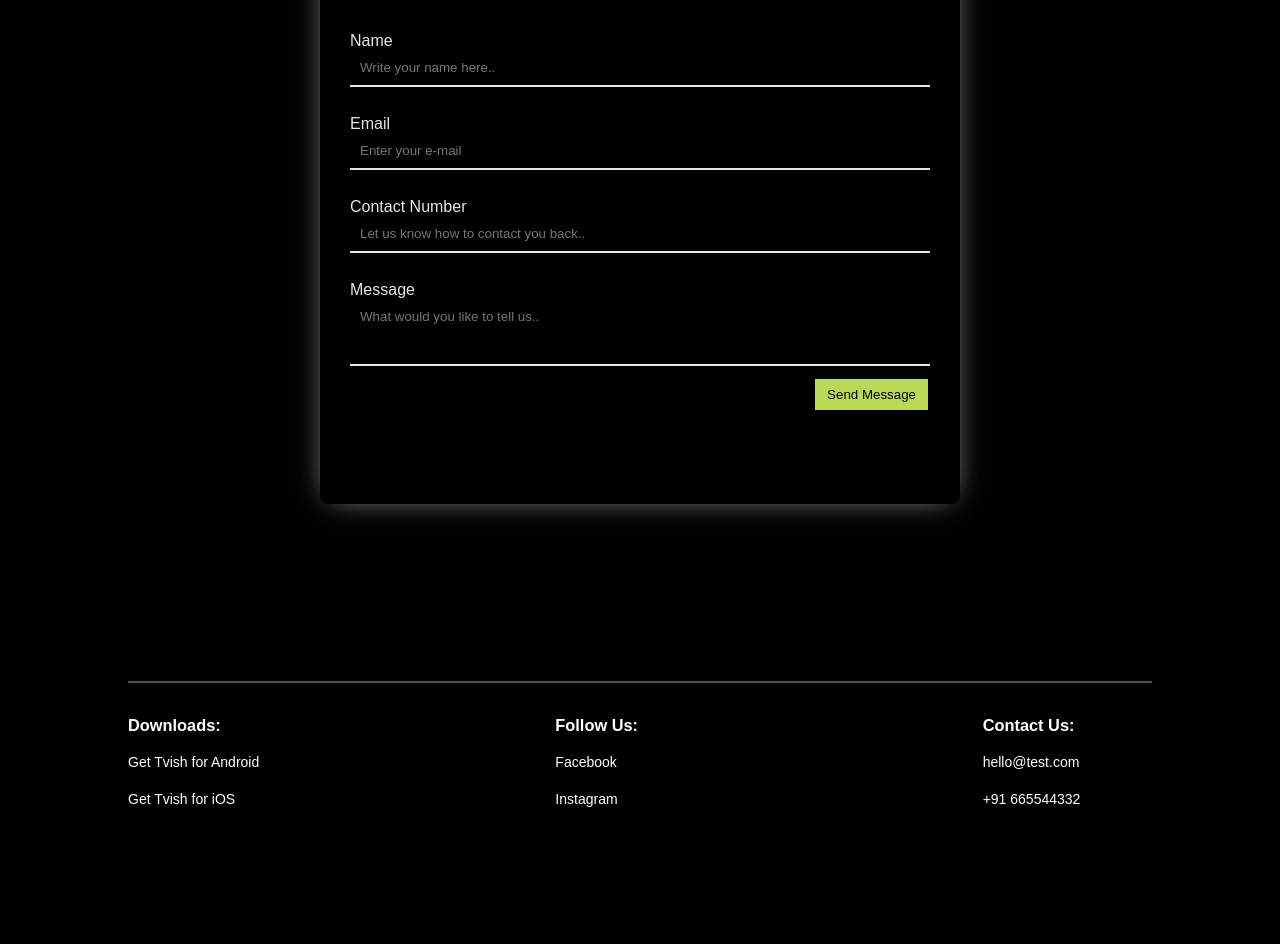
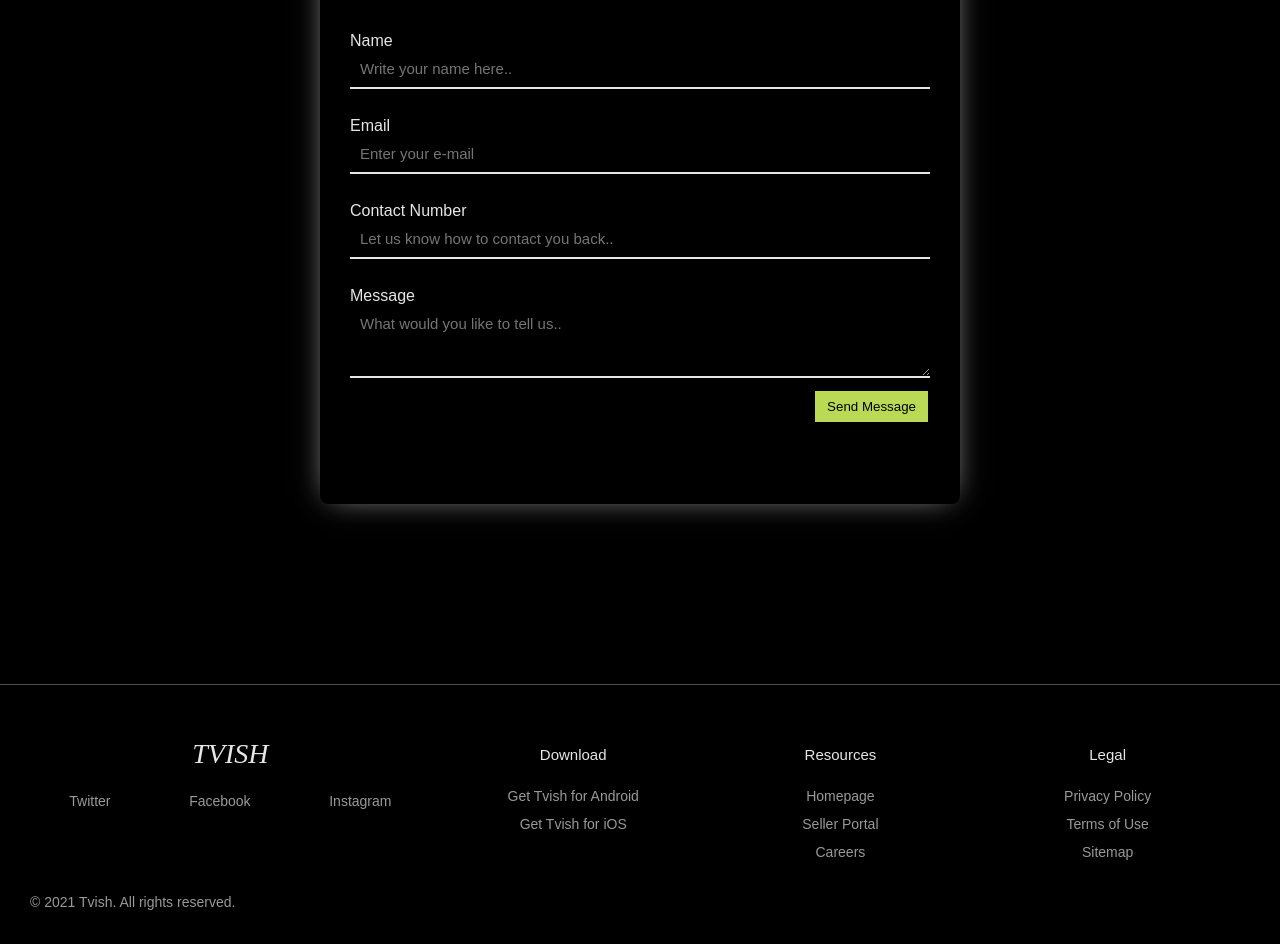
Before and after one commit to Gurveen-codes/shop-life-website, a React (Create React App) app: page / in a window 1280 px wide. Shown: the part 480-1424 px from the top of the page. Before the commit the page ends 1306 px from the top, so only its background shows below. Built offline with nearby package versions, Linux system fonts and the light colour scheme.

Commit message:
re-design footer

```diff
--- a/src/components/ContactForm/contactForm.module.css
+++ b/src/components/ContactForm/contactForm.module.css
@@ -29,6 +29,11 @@ textarea {
   transition: all 0.3s;
   border-bottom: 2px solid #e6e6e6;
   color: #ccc;
+  font-size: 15px;
+}
+
+.form textarea {
+  resize: vertical;
 }
 .form input:focus,
 textarea:focus {
--- a/src/components/Footer/Footer.js
+++ b/src/components/Footer/Footer.js
@@ -1,22 +1,74 @@
 import React from "react";
-import classes from "./footer.module.css";
+import classNamees from "./footer.module.css";
+import "./footer.css";
 
 const Footer = () => {
   return (
-    <section className={classes.footerArea}>
-      <div className={classes.footerContainer}>
-        <h3>Downloads:</h3>
-        <a href="#">Get Tvish for Android</a>
-        <a href="#">Get Tvish for iOS</a>
+    <section className="footerArea">
+      <footer className="footer">
+        <div className="footer_social">
+          <h1 className="footer_logo">Tvish</h1>
+          <div className="icons">
+            <a href="#">Twitter</a>
+            <a href="#">Facebook</a>
+            <a href="#">Instagram</a>
+          </div>
+        </div>
 
-        <h3>Follow Us:</h3>
-        <a href="#">Facebook</a>
-        <a href="#">Instagram</a>
+        <ul className="footer_nav">
+          <li className="nav_item">
+            <h2 className="nav_title">Download</h2>
 
-        <h3>Contact Us:</h3>
-        <a href="#">hello@test.com</a>
-        <a href="#">+91 665544332</a>
-      </div>
+            <ul className="nav_ul">
+              <li>
+                <a href="#">Get Tvish for Android</a>
+              </li>
+
+              <li>
+                <a href="#">Get Tvish for iOS</a>
+              </li>
+            </ul>
+          </li>
+
+          <li className="nav_item ">
+            <h2 className="nav_title">Resources</h2>
+
+            <ul className="nav_ul ">
+              <li>
+                <a href="#">Homepage</a>
+              </li>
+              <li>
+                <a href="#">Seller Portal</a>
+              </li>
+              <li>
+                <a href="#">Careers</a>
+              </li>
+            </ul>
+          </li>
+
+          <li className="nav_item">
+            <h2 className="nav_title">Legal</h2>
+
+            <ul className="nav_ul">
+              <li>
+                <a href="#">Privacy Policy</a>
+              </li>
+
+              <li>
+                <a href="#">Terms of Use</a>
+              </li>
+
+              <li>
+                <a href="#">Sitemap</a>
+              </li>
+            </ul>
+          </li>
+        </ul>
+
+        <div className="legal">
+          <p>&copy; 2021 Tvish. All rights reserved.</p>
+        </div>
+      </footer>
     </section>
   );
 };
--- /dev/null
+++ b/src/components/Footer/footer.css
@@ -0,0 +1,104 @@
+.icons {
+  display: flex;
+  flex-direction: row;
+  justify-content: space-around;
+  flex-wrap: wrap;
+  color: #999;
+}
+.icons a {
+  color: #999;
+}
+
+.footerArea {
+  margin: 0;
+  display: grid;
+  grid-template-rows: auto 1fr auto;
+  font-size: 14px;
+  background-color: black;
+  align-items: start;
+  min-height: 100%;
+}
+
+.footer {
+  display: flex;
+  flex-flow: row wrap;
+  padding: 30px 30px 20px 30px;
+  border-top: 1px solid #4c4c4c;
+}
+
+.footer > * {
+  flex: 1 100%;
+}
+
+.footer_social {
+  margin-right: 1.25em;
+  margin-bottom: 2em;
+}
+
+.footer_logo {
+  font-weight: 400;
+  text-transform: uppercase;
+  font-family: cursive;
+  font-size: 2rem;
+  color: #e6e6e6;
+  font-style: italic;
+}
+
+.nav_title {
+  font-weight: 400;
+  font-size: 15px;
+  color: #e6e6e6;
+}
+
+.footer ul {
+  list-style: none;
+  padding-left: 0;
+}
+
+.footer li {
+  line-height: 2em;
+}
+
+.footer a {
+  text-decoration: none;
+}
+
+.footer_nav {
+  display: flex;
+  flex-flow: row wrap;
+}
+
+.footer_nav > * {
+  flex: 1 50%;
+  margin-right: 1.25em;
+}
+
+.nav_ul a {
+  color: #999;
+}
+
+.legal {
+  display: flex;
+  flex-wrap: wrap;
+  color: #999;
+}
+
+@media screen and (min-width: 24.375em) {
+  .legal {
+    margin-left: auto;
+  }
+}
+
+@media screen and (min-width: 40.375em) {
+  .footer_nav > * {
+    flex: 1;
+  }
+
+  .footer_social {
+    flex: 1 0px;
+  }
+
+  .footer_nav {
+    flex: 2 0px;
+  }
+}
```
